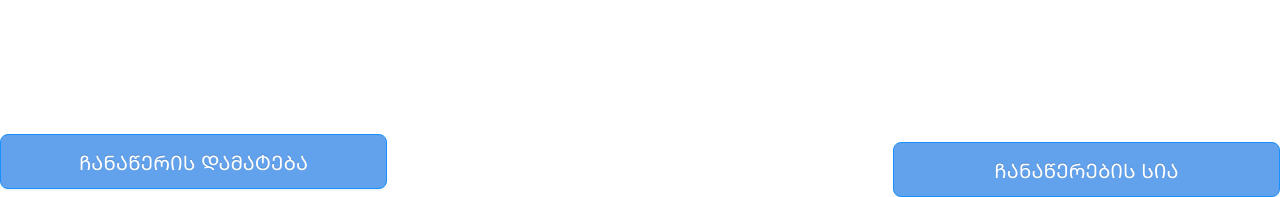
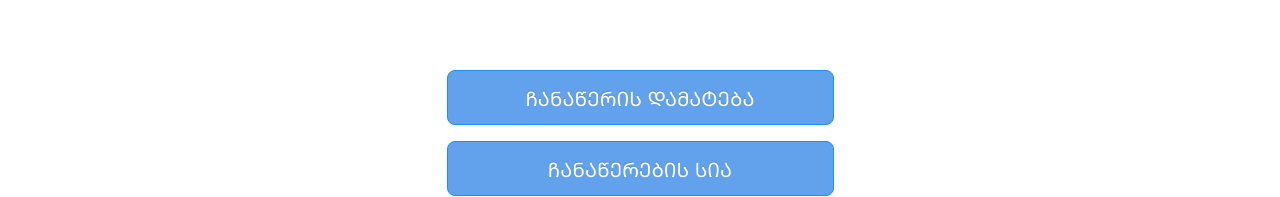
Before and after one commit to Uchaneishvili/Redberry-Bootcamp, a React (Create React App) app in the folder bootcamp-assignment/: page / in a window 1280 px wide. Shown: the part 723-920 px from the top of the page. Built offline with nearby package versions, Linux system fonts and the light colour scheme; a web font is replaced by a local one.

Commit message:
Buttons container is fixed on mainpage

```diff
--- a/bootcamp-assignment/src/pages/LaptopSpecs/LaptopSpecs.css
+++ b/bootcamp-assignment/src/pages/LaptopSpecs/LaptopSpecs.css
@@ -169,7 +169,7 @@ label {
   line-height: 21px;
 }
 
-.buttons-container {
+.footer-buttons-container {
   display: flex;
   flex-direction: row;
   flex-wrap: nowrap;
--- a/bootcamp-assignment/src/pages/LaptopSpecs/LaptopSpecs.js
+++ b/bootcamp-assignment/src/pages/LaptopSpecs/LaptopSpecs.js
@@ -304,7 +304,7 @@ function LaptopSpecs() {
               </Form.Item>
             </Form>
 
-            <div className="buttons-container">
+            <div className="footer-buttons-container">
               <Button
                 className="back-button"
                 onClick={() => window.history.back()}
```
